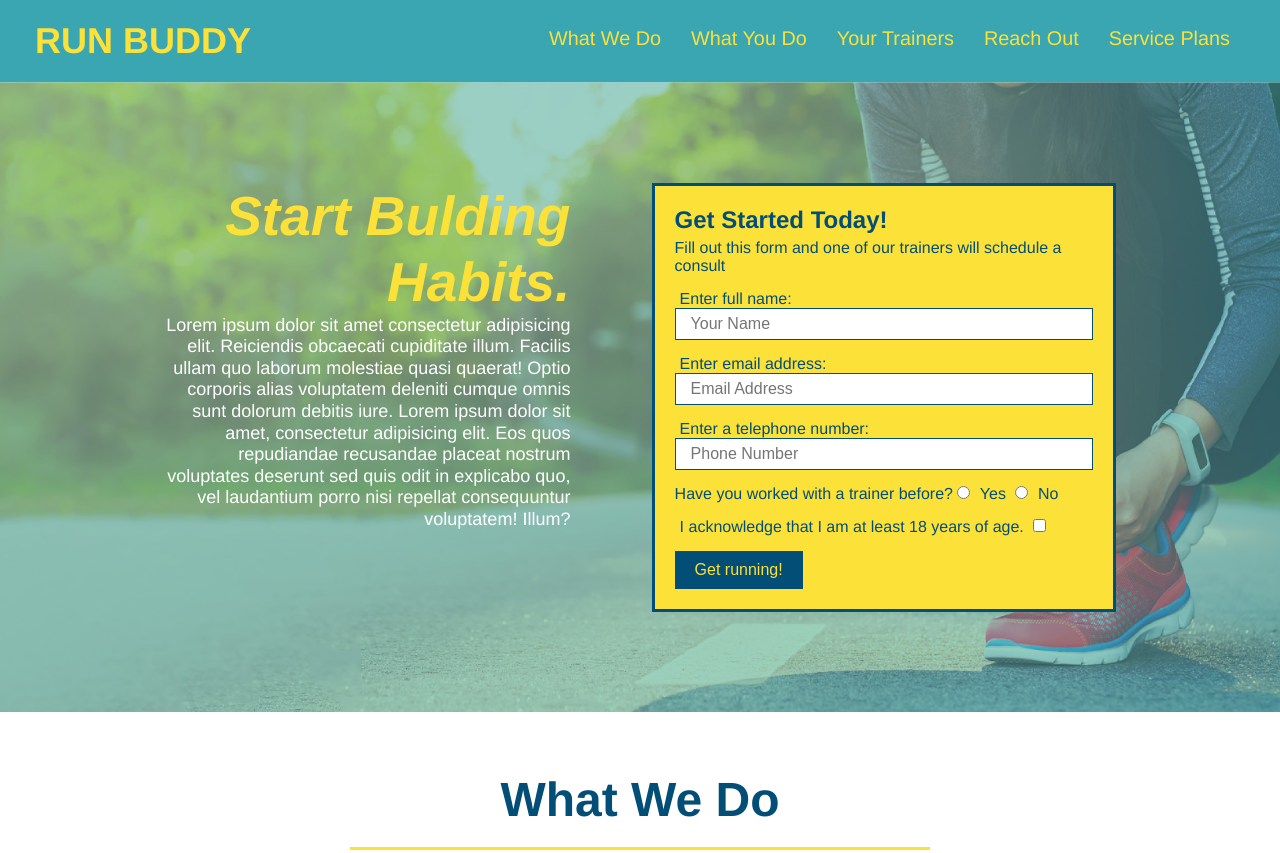
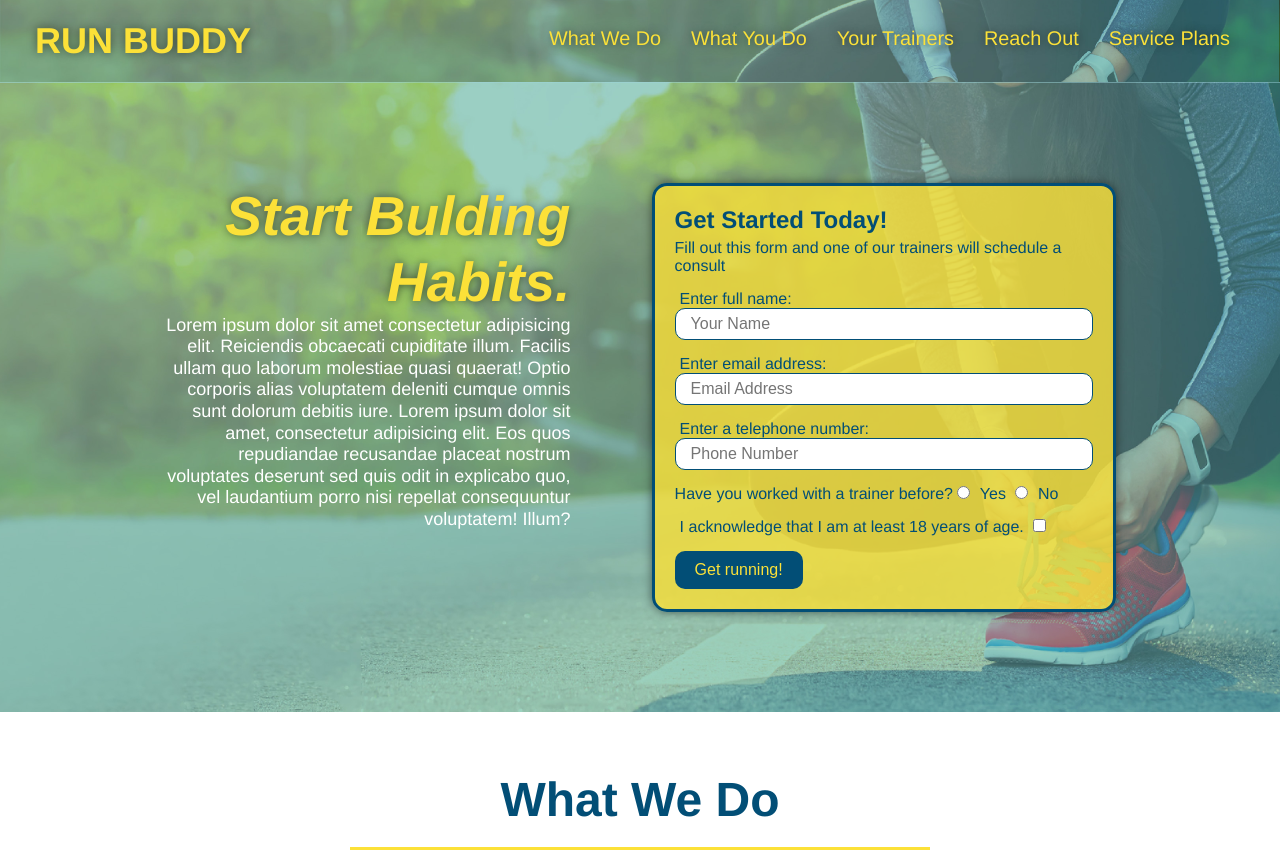
Before and after one commit to dbrockman28/run-buddy, a plain HTML site: page index.html in a window 1280 px wide. Shown: the top 853 px of the page. Drawn offline with Linux system fonts and the light colour scheme.

Commit message:
shadows, rounded borders, sticky header

```diff
--- a/assets/css/style.css
+++ b/assets/css/style.css
@@ -16,6 +16,14 @@ header {
     display: flex;
     justify-content: space-between;
     flex-wrap: wrap;
+    position: sticky;
+    position: -webkit-sticky;
+    top: 0;
+    background-image: url("../images/hero-bg.jpg");
+    background-size: cover;
+    background-position: center;
+    background-attachment: fixed;
+    background-position: 80%;
 }
 
 header h1 {
@@ -23,6 +31,7 @@ header h1 {
     font-size: 36px;
     color:#fce138;
     margin: 0;
+    text-shadow: 0 0 10px rgba(0, 0, 0, 0.5);
 }
 
 header a {
@@ -46,6 +55,7 @@ header nav ul li a {
     padding: 10px 15px;
     font-weight: lighter;
     font-size: 1.55vw;
+    text-shadow: 0 0 10px rgba(0, 0, 0, 0.5);
 }
 
 footer {
@@ -99,15 +109,18 @@ section {
     font-style: italic;
     color: #fce138;
     font-size: 55px;
+    text-shadow: 0 0 10px rgba(0, 0, 0, 0.5);
 }
 
 .hero-form {
-    background-color: #fce138;
+    background-color: rgba(252, 225, 56, 0.8);
     color: #024e76;
     padding: 20px;
     border: solid #024e76 3px;
     width: 40%;
     margin: 3.5%;
+    box-shadow: 0 0 10px rgba(0, 0, 0, 0.5);
+    border-radius: 15px;;
 }
 
 .hero-form p {
@@ -127,6 +140,7 @@ section {
     padding: 6px 15px;
     color: #024e76;
     margin-bottom: 15px;
+    border-radius: 10px;
 }
 
 .hero-form label {
@@ -139,6 +153,7 @@ section {
     padding: 10px 20px;
     font-size: 16px;
     border: none;
+    border-radius: 10px;
 }
 
 .intro p {
@@ -314,6 +329,7 @@ section {
     width: 100%;
     margin-bottom: 15px;
     margin-top: 5px;
+    border-radius: 10px;
 }
 
 .contact-form button {
@@ -324,6 +340,7 @@ section {
     text-align: center;
     padding: 15px;
     font-size: 16px;
+    border-radius: 10px;
 }
 
 .contact-info a {
@@ -433,6 +450,12 @@ section {
     font-weight: bold;
 }
 
+@media screen and (max-width: 980px) {
+    header {
+        position: relative;
+    }
+}
+
 /* MEDIA QUERY FOR TABLETS AND SMALLER */
 @media screen and (max-width: 768px) {
 
```
